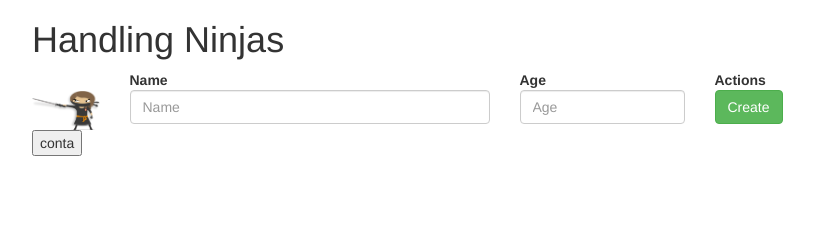
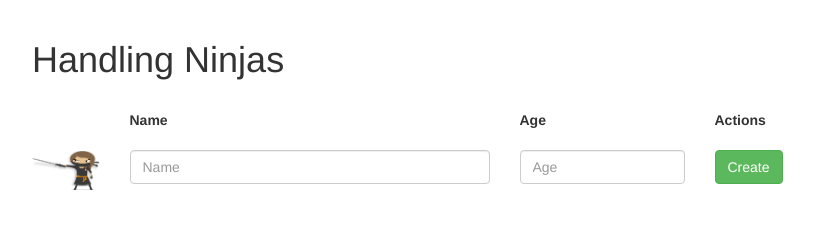
Before and after one commit to linkmesrl/ngIntermediate, a website: page src/index.html in a window 1280 px wide. Shown: the whole page, without its empty margins (38-852 px from the left). Drawn offline with nearby package versions, Linux system fonts and the light colour scheme; some packages are replaced by stand-ins of ours; no server answers.

Commit message:
add margin on rows

```diff
--- a/src/app/views/ninja.html
+++ b/src/app/views/ninja.html
@@ -65,5 +65,3 @@
         </form>
     </div>
 </section>
-
-<button ng-click="countNinja()">conta {{ninjaCount.count}}</button>
--- a/src/css/main.css
+++ b/src/css/main.css
@@ -1,3 +1,6 @@
 .error, .error:focus {
   border: 1px solid red;
 }
+.row {
+  margin-top: 20px;
+}
```
